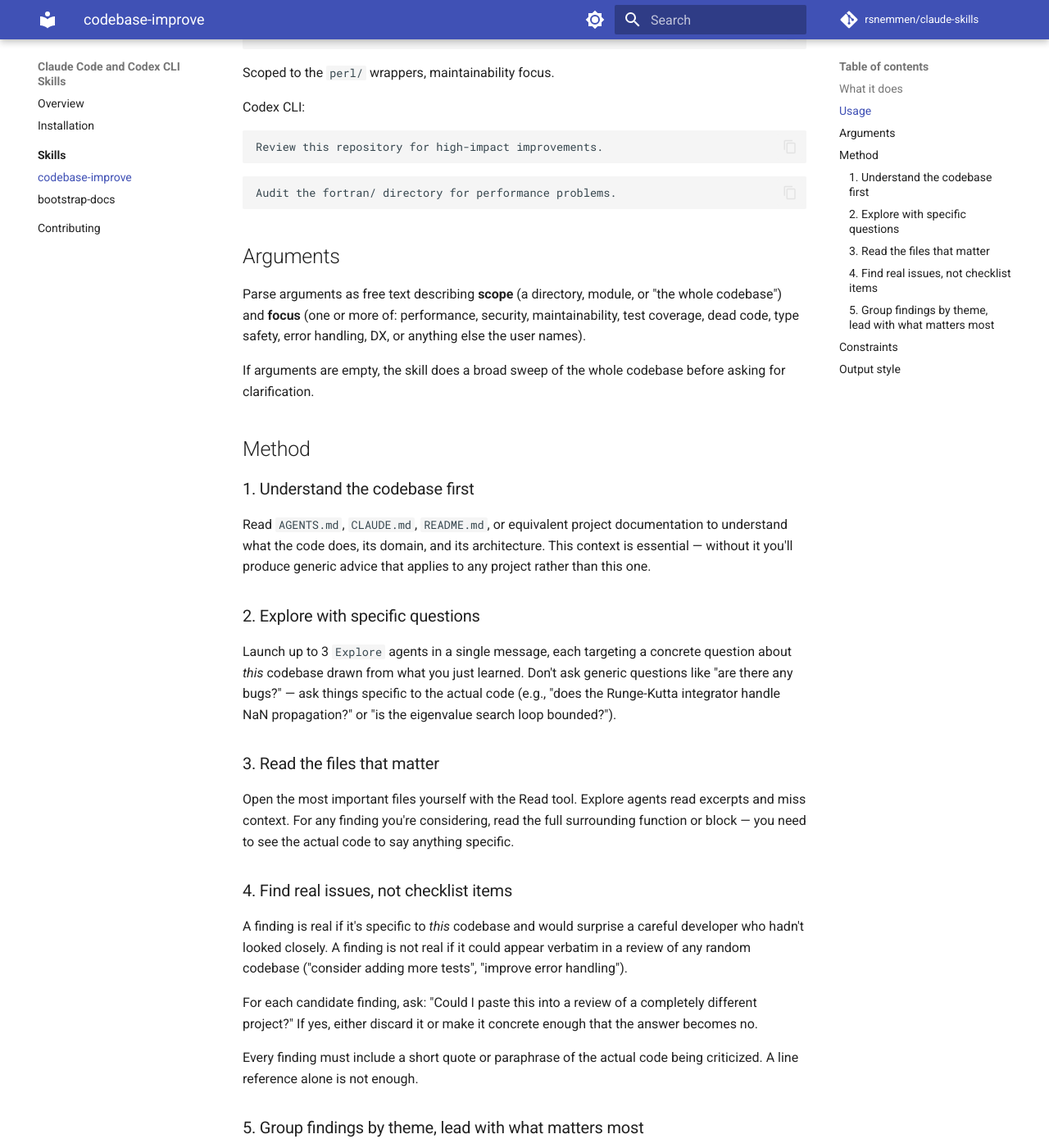
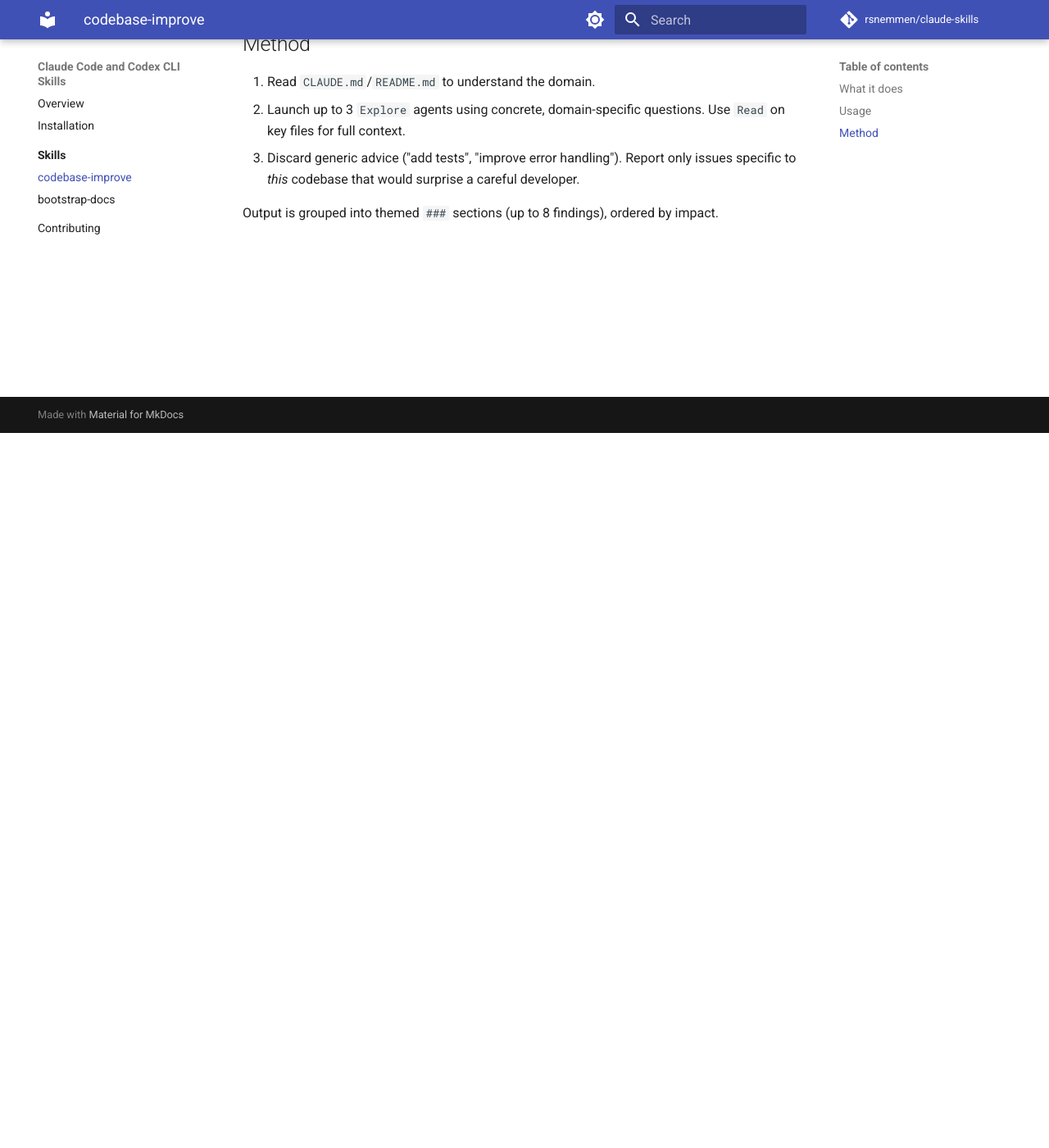
Before and after one commit to rsnemmen/claude-skills, an MkDocs documentation site: the page built from docs/skills/codebase-improve.md, in a window 1280 px wide and 1400 px high, scrolled down 872 px. Shown: the whole window at 82% size. Built offline with MkDocs 1.6.1 and Material for MkDocs 9.7.7, drawn with Linux system fonts in a browser that asks for light colours; comment, search, counter and statistics services are not loaded; some of the changed text lies outside the part shown.

Commit message:
Trim codebase-improve docs to match current skill
Co-Authored-By: Claude Sonnet 4.6 <noreply@anthropic.com>

````diff
--- a/docs/skills/codebase-improve.md
+++ b/docs/skills/codebase-improve.md
@@ -4,12 +4,11 @@
     - **Name:** `codebase-improve`
     - **Claude path:** `skills/codebase-improve/SKILL.md`
     - **Codex path:** `codex-skills/codebase-improve/SKILL.md`
-    - **Argument hint:** `[scope] [focus]` — e.g. "fortran/ performance" or "whole codebase maintainability"
-    - **Allowed tools:** `Read`, `Glob`, `Grep`, `Bash`, `Agent`
+    - **Argument hint:** `[scope] [focus]` — e.g. "fortran/ performance"
 
 ## What it does
 
-Research and propose improvements to the current codebase, cited with file:line evidence. Use when the user asks for an audit, refactoring proposal, performance/security/maintainability/test-coverage/dead-code/type-safety/error-handling/DX review, or general "what could we improve here" questions. Produces recommendations only — does not modify code.
+Analyze a scope/focus and surface high-impact, codebase-specific improvements cited with file:line evidence. Read-only; never modifies code.
 
 ## Usage
 
@@ -18,17 +17,10 @@ Claude Code:
 ```
 /codebase-improve
 ```
-No arguments — broad sweep across the whole codebase.
 
 ```
 /codebase-improve fortran/ performance
 ```
-Scoped to the `fortran/` directory, performance focus.
-
-```
-/codebase-improve perl/ maintainability
-```
-Scoped to the `perl/` wrappers, maintainability focus.
 
 Codex CLI:
 
@@ -40,63 +32,10 @@ Review this repository for high-impact improvements.
 Audit the fortran/ directory for performance problems.
 ```
 
-## Arguments
-
-Parse arguments as free text describing **scope** (a directory, module, or "the whole codebase") and **focus** (one or more of: performance, security, maintainability, test coverage, dead code, type safety, error handling, DX, or anything else the user names).
-
-If arguments are empty, the skill does a broad sweep of the whole codebase before asking for clarification.
-
 ## Method
 
-### 1. Understand the codebase first
+1. Read `CLAUDE.md`/`README.md` to understand the domain.
+2. Launch up to 3 `Explore` agents using concrete, domain-specific questions. Use `Read` on key files for full context.
+3. Discard generic advice ("add tests", "improve error handling"). Report only issues specific to *this* codebase that would surprise a careful developer.
 
-Read `AGENTS.md`, `CLAUDE.md`, `README.md`, or equivalent project documentation to understand what the code does, its domain, and its architecture. This context is essential — without it you'll produce generic advice that applies to any project rather than this one.
-
-### 2. Explore with specific questions
-
-Launch up to 3 `Explore` agents in a single message, each targeting a concrete question about *this* codebase drawn from what you just learned. Don't ask generic questions like "are there any bugs?" — ask things specific to the actual code (e.g., "does the Runge-Kutta integrator handle NaN propagation?" or "is the eigenvalue search loop bounded?").
-
-### 3. Read the files that matter
-
-Open the most important files yourself with the Read tool. Explore agents read excerpts and miss context. For any finding you're considering, read the full surrounding function or block — you need to see the actual code to say anything specific.
-
-### 4. Find real issues, not checklist items
-
-A finding is real if it's specific to *this* codebase and would surprise a careful developer who hadn't looked closely. A finding is not real if it could appear verbatim in a review of any random codebase ("consider adding more tests", "improve error handling").
-
-For each candidate finding, ask: "Could I paste this into a review of a completely different project?" If yes, either discard it or make it concrete enough that the answer becomes no.
-
-Every finding must include a short quote or paraphrase of the actual code being criticized. A line reference alone is not enough.
-
-### 5. Group findings by theme, lead with what matters most
-
-Cluster related findings into 2–4 themes that emerged from *this* codebase (e.g., "Numerical edge cases in the integrator", "Error propagation across the I/O boundary", "Hot-path allocations"). Theme names must be specific to what you found — never generic buckets like "Maintainability" or "Code quality".
-
-Lead with the highest-impact theme. Within each theme, lead with the highest-impact finding. Convey priority through ordering and language ("the most consequential issue here is…", "minor but worth flagging…") — do not attach severity labels.
-
-Soft cap: 5–8 findings total across all themes. If you found fewer real issues, report fewer — don't pad. If you genuinely found more, use judgment.
-
-## Constraints
-
-- **Cite evidence inline.** When you describe an issue, weave the file:line reference and a short quote or paraphrase of the actual code into the same sentence — not in a separate field. If you can't cite it, don't claim it.
-- **No generic advice.** "Add more tests" without naming the specific untested function is not a finding.
-- **Read-only.** Do not edit, write, or run mutating commands.
-
-## Output style
-
-Write the review as **themed sections**, not a templated list.
-
-Open with **one short paragraph** that conveys what you read and the single most important takeaway. Skip a formal "Scope and focus" header — let the opening paragraph do that work.
-
-For each theme:
-
-- Use a short, specific `###` heading drawn from what you actually found ("Numerical edge cases in the RK4 step", not "Correctness").
-- Write each finding as 1–3 sentences of prose that weave together: what's wrong (with file:line and a quote or paraphrase of the actual code), why it matters in this specific codebase, and a concrete suggestion if one is obvious. Do not use a rigid sub-template — a finding can be one paragraph or a couple of sentences.
-
-If a finding genuinely needs domain knowledge to judge, phrase it as a question inline within its theme — no separate "Open questions" section.
-
-If you noticed an area but deliberately didn't pursue it, mention it in one sentence at the end of the relevant theme or in a single closing line — no formal "Out of scope" section.
-
-Optionally close with a one-line priority order or a brief "What's solid" note — only if it adds real value.
-
-If no meaningful issues exist, say so plainly.
+Output is grouped into themed `###` sections (up to 8 findings), ordered by impact.
````
